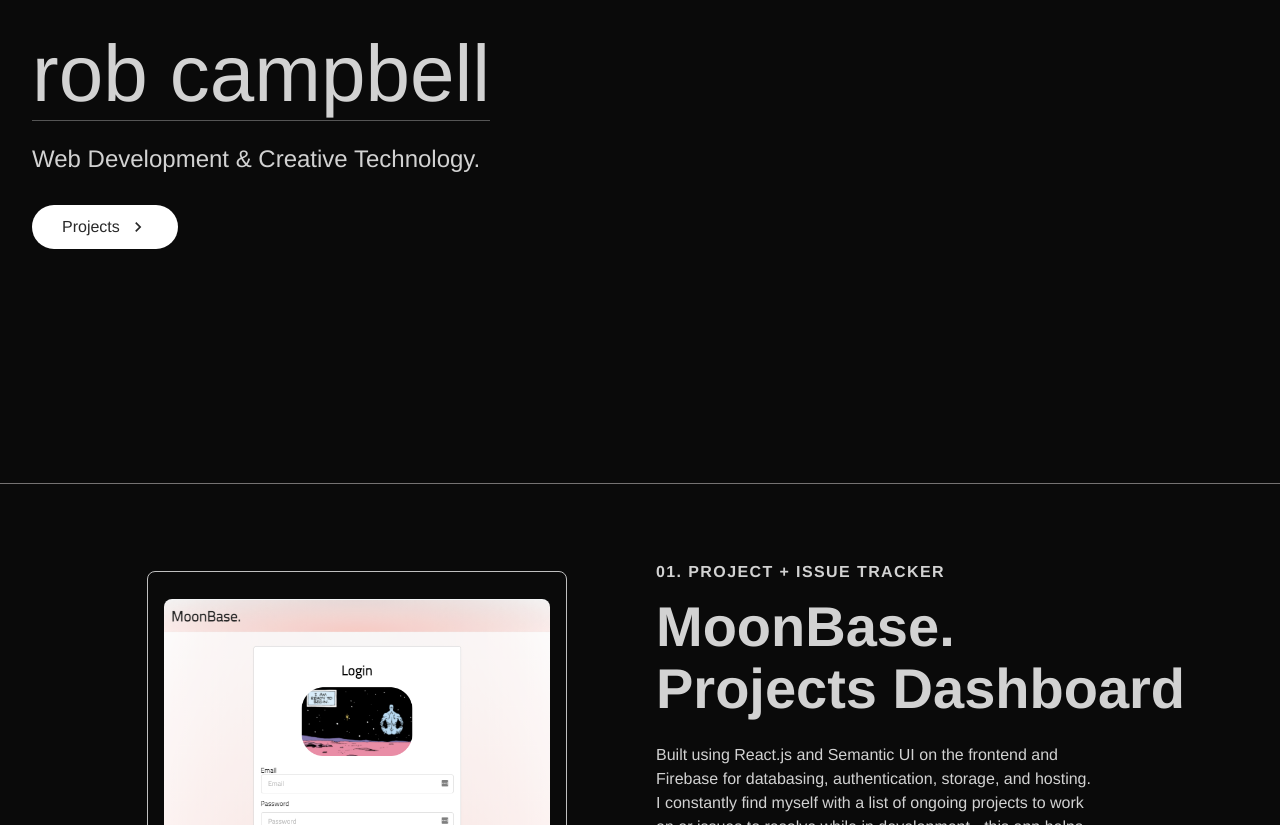
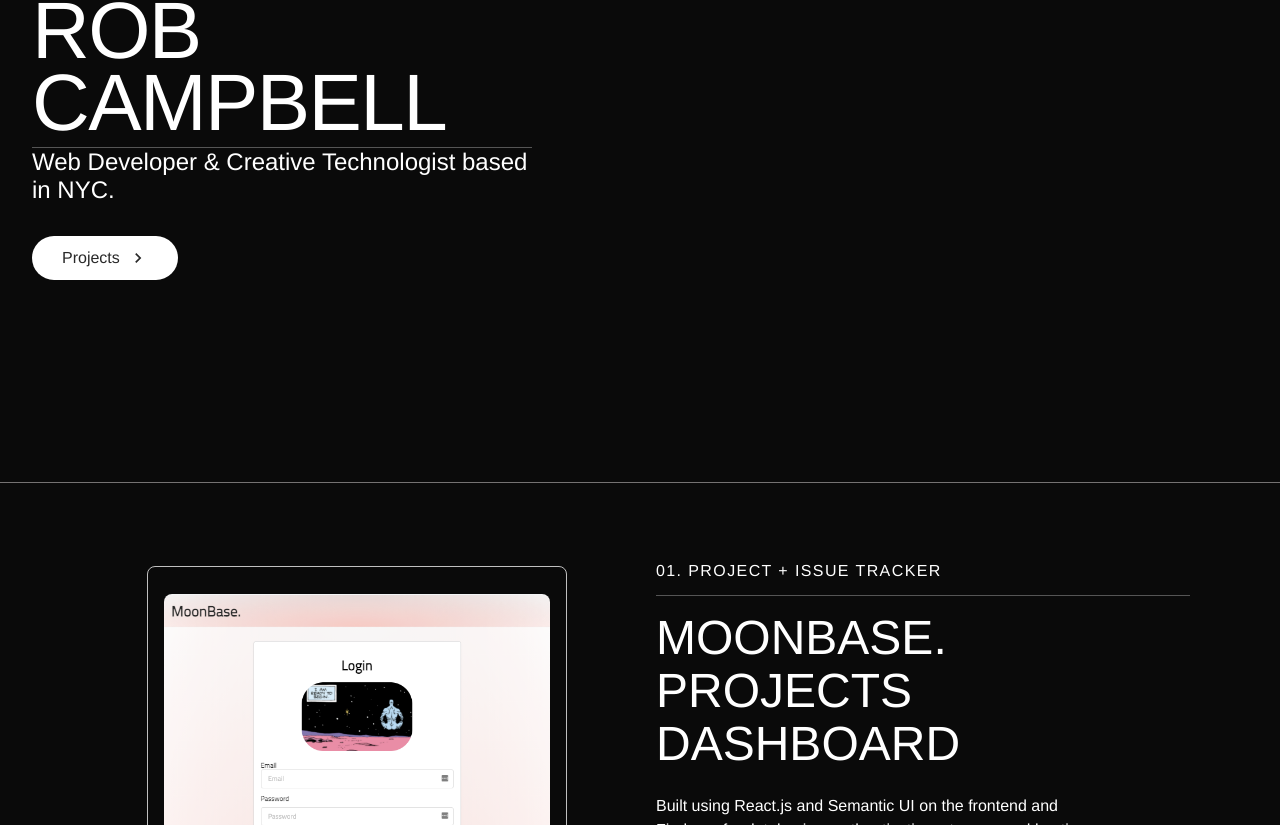
Before and after one commit to robdcampbell/Portfolio-2021, a React (Create React App) app: page / in a window 1280 px wide. Shown: the part 255-1080 px from the top of the page. Built offline with nearby package versions, Linux system fonts and the light colour scheme; a web font is replaced by a local one.

Commit message:
Continue restyling headings and subheading

```diff
--- a/src/App.css
+++ b/src/App.css
@@ -20,8 +20,8 @@ body {
 }
 .dark__mode {
   /* off-white color */
-  /* color: rgb(240, 229, 211); */
-  color: rgb(210, 210, 210);
+  /* color: rgb(210, 210, 210); */
+  color: #fff;
   background-color: #0a0a0a;
   /* Linear / Radial Gradient? */
 }
@@ -29,8 +29,8 @@ body {
 .light__mode {
   /* off-white color */
   color: #0a0a0a;
-  /* color: #fff; */
-  background-color: rgb(240, 229, 211);
+  background-color: #fff;
+  /* background-color: rgb(240, 229, 211); */
   /* Linear / Radial Gradient? */
 }
 
--- a/src/components/About/index.js
+++ b/src/components/About/index.js
@@ -29,16 +29,18 @@ const About = () => {
           <AboutCard>
             <AboutH3>EDUCATION</AboutH3>
             <AboutP>
-              <strong>MFA: School of Visual Arts</strong> _ New York, NY
+              <strong>MFA: School of Visual Arts.</strong> New York, NY
             </AboutP>
             <AboutP>
-              <strong> BFA: Northern Michigan University</strong> _ Marquette,
-              MI
+              <strong> BFA: Northern Michigan University.</strong> Marquette, MI
             </AboutP>
-            <AboutP> Michigan / New York</AboutP>
             <AboutP>
-              I'm a life-learner, and for the most part self-taught coder. Aside
-              from technology, I love learning about languages and art.
+              After working a decade within museums, galleries, and auction
+              houses in NYC and Detroit (& a few places in-between), I combined
+              my interest and knowledge of technology & design to shift into web
+              development and creative technology. I'm a life-learner, and for
+              the most part self-taught coder. Aside from technology, I love
+              learning about languages and art.
             </AboutP>
             <AboutP>
               I spend most of my days running, playing Legos with my daughter,
--- a/src/components/Experience/ExperienceElements.js
+++ b/src/components/Experience/ExperienceElements.js
@@ -77,7 +77,9 @@ export const AboutH3 = styled.h3`
 `;
 
 export const AboutH4 = styled.h4`
-  /* border-top: #c0c0c0 solid 1px; */
+  margin-bottom: 1rem;
+  font-weight: 400;
+  text-transform: uppercase;
 `;
 
 export const AboutP = styled.p`
--- a/src/components/Experience/index.js
+++ b/src/components/Experience/index.js
@@ -31,14 +31,7 @@ const Experience = () => {
       <AboutBody>
         <AboutCard>
           <AboutH3>Systems Administrator</AboutH3>
-          <AboutH4>
-            <strong> Currently:</strong>
-          </AboutH4>
-          <AboutP>
-            <strong>2019-Present.</strong>
-            SVA New York, NY
-          </AboutP>
-
+          <AboutH4>2019-Present. School of Visual Arts: NYC, NEW YORK</AboutH4>
           <AboutP>
             I'm currently a Systems Administrator in the MFA Computer Arts
             program at the School of Visual Arts (SVA), working as part of a
--- a/src/components/HeroSection/HeroElements.js
+++ b/src/components/HeroSection/HeroElements.js
@@ -8,9 +8,10 @@ export const HeroContainer = styled.div`
   align-items: flex-start;
   padding: 2rem;
   min-height: 690px;
-  max-width: 1200px;
+  max-width: 1600px;
   margin-top: 3rem;
   position: relative;
+  border-bottom: #757272 solid 1px;
 
   @media screen and (max-width: 480px) {
     min-height: 100vh;
@@ -19,11 +20,23 @@ export const HeroContainer = styled.div`
 `;
 
 export const HeroH1 = styled.h1`
-  /* text-transform: uppercase; */
+  text-transform: uppercase;
   font-weight: 200;
+  line-height: 0.9;
+
   font-size: 5rem;
-  /* letter-spacing: -0.4rem; */
-  border-bottom: #555555 solid 1px;
+  margin-bottom: 0.5rem;
+  max-width: 500px;
+  transition: 1s;
+  /* line-height: 0.7; */
+
+  letter-spacing: -0.1rem;
+  /* border-bottom: #555555 solid 1px; */
+
+  &:hover {
+    color: #c0c0c0;
+    /* letter-spacing: 0.1rem; */
+  }
 
   @media screen and (max-width: 480px) {
     font-size: 3rem;
@@ -31,9 +44,9 @@ export const HeroH1 = styled.h1`
 `;
 
 export const HeroP = styled.p`
-  margin-top: 24px;
+  border-top: #555555 solid 1px;
   font-size: 24px;
-  max-width: 600px;
+  max-width: 500px;
 
   @media screen and (max-width: 768px) {
     font-size: 24px;
--- a/src/components/HeroSection/index.js
+++ b/src/components/HeroSection/index.js
@@ -22,7 +22,7 @@ const HeroSection = () => {
     <HeroContainer>
       <HeroH1>rob campbell</HeroH1>
       <HeroP>
-        Web Development & Creative Technology.
+        Web Developer & Creative Technologist based in NYC.
         <HeroBtnWrapper>
           <Button
             to="project-1"
--- a/src/components/InfoSection/InfoElements.js
+++ b/src/components/InfoSection/InfoElements.js
@@ -1,7 +1,7 @@
 import styled from "styled-components";
 
 export const InfoContainer = styled.div`
-  border-top: #757272 solid 1px;
+  /* border-top: #757272 solid 1px; */
   padding: 5rem 2rem;
 
   @media screen and (max-width: 768px) {
@@ -21,33 +21,6 @@ export const InfoWrapper = styled.div`
   @media screen and (max-width: 800px) {
   }
 `;
-
-// FIX THIS ! ! !
-
-// export const InfoRow = styled.div`
-//   display: grid;
-//   grid-template-columns: minmax(auto, 1fr);
-//   align-items: center;
-
-//   grid-template-areas: ${({ imgStart }) =>
-//     imgStart ? `'col2 col1'` : `'col1 col2'`};
-
-//   @media screen and (max-width: 760px) {
-//     grid-template-areas: ${({ imgStart }) =>
-//       imgStart ? `'col1' 'col2'` : `'col1' 'col2' `};
-//   }
-// `;
-
-// export const Column1 = styled.div`
-//   margin-bottom: 15px;
-//   padding: 0 15px;
-//   grid-area: col1;
-// `;
-// export const Column2 = styled.div`
-//   margin-bottom: 15px;
-//   padding: 0 15px;
-//   grid-area: col2;
-// `;
 
 export const InfoRow = styled.div`
   display: grid;
@@ -75,22 +48,25 @@ export const Column2 = styled.div`
 export const TextWrapper = styled.div`
   max-width: 540px;
   padding-top: 0;
-  padding-bottom: 60px;
+  /* padding-bottom: 60px; */
 `;
 
 export const TopLine = styled.p`
-  font-size: 16px;
-  line-height: 16px;
-  font-weight: 700;
+  font-size: 1rem;
+  line-height: 1rem;
   letter-spacing: 1.4px;
+  font-weight: 400;
   text-transform: uppercase;
-  margin-bottom: 16px;
+  padding-bottom: 1rem;
+  margin-bottom: 1rem;
+  border-bottom: #555 solid 1px;
 `;
-export const Heading = styled.h1`
+export const Heading = styled.h2`
   margin-bottom: 1.5rem;
-  font-size: 3.5rem;
+  font-size: 3rem;
   line-height: 1.1;
-  font-weight: 600;
+  font-weight: 200;
+  text-transform: uppercase;
 
   @media screen and (max-width: 480px) {
     font-size: 1.75rem;
--- a/src/components/Navbar/index.js
+++ b/src/components/Navbar/index.js
@@ -1,5 +1,5 @@
 import React, { useState, useEffect } from "react";
-import { FaBars, FaGhost, FaRegLightbulb } from "react-icons/fa";
+import { FaBars, FaGhost, FaRegLightbulb, FaAsterisk } from "react-icons/fa";
 import { IconContext } from "react-icons/lib";
 import { animateScroll as scroll } from "react-scroll";
 import {
@@ -42,7 +42,7 @@ const Navbar = ({ toggle, setColorMode, darkMode }) => {
       <IconContext.Provider value={{ color: "#fff" }}>
         <Nav
           scrollNav={scrollNav}
-          className={darkMode ? "dark__mode" : "light__mode"}
+          // className={darkMode ? "dark__mode" : "light__mode"}
         >
           <NavbarContainer>
             <NavLogo
@@ -52,7 +52,11 @@ const Navbar = ({ toggle, setColorMode, darkMode }) => {
               onMouseLeave={(e) => setRobAvatar(false)}
               className={darkMode ? " a__dark " : " a__light"}
             >
-              rob.
+              {darkMode ? (
+                <FaAsterisk />
+              ) : (
+                <FaAsterisk style={{ color: "#0a0a0a" }} />
+              )}
               {/* {robAvatar ? <FaGhost /> : "rob."} */}
             </NavLogo>
             <MobileIcon onClick={toggle}>
```
Also changed, not shown: 1 other file (tests, documents, lock files or other folders).
